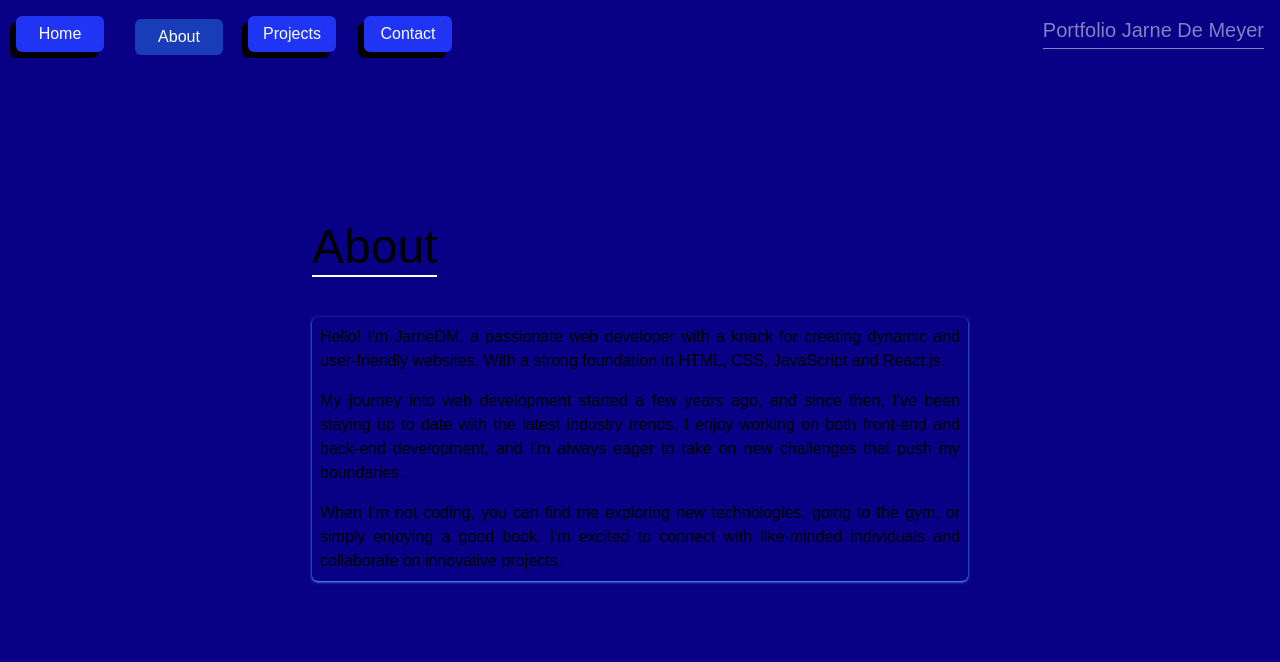
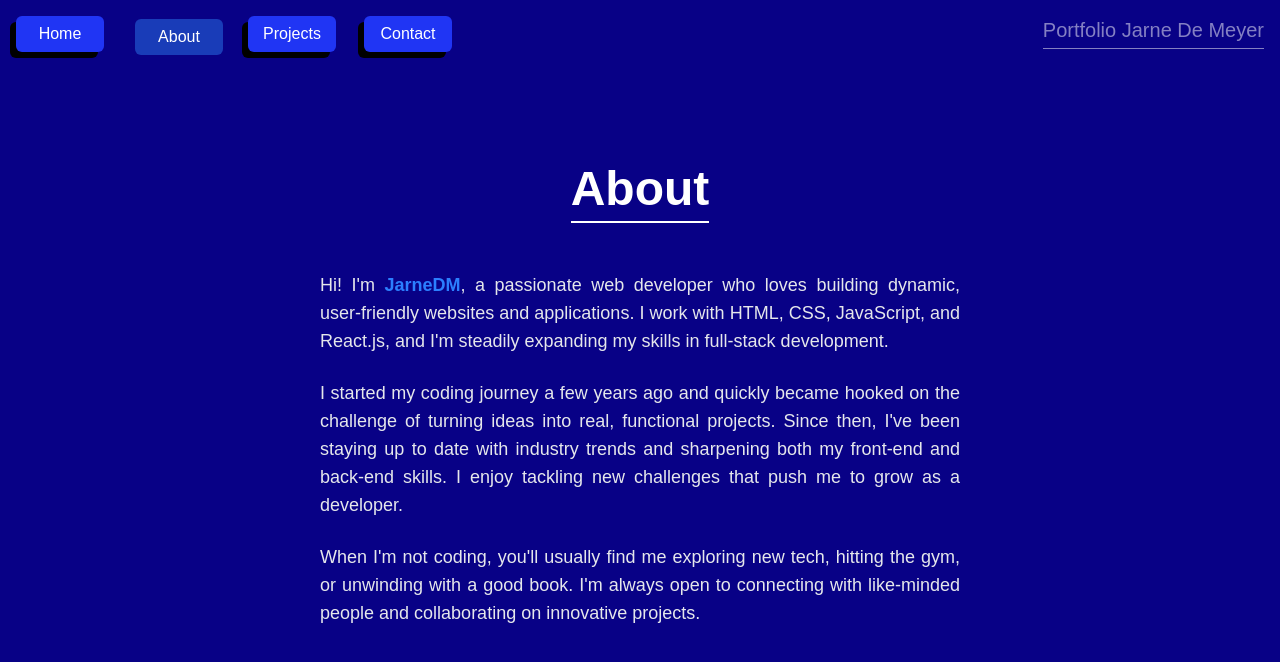
Before and after one commit to JarneDM/Portfolio, a React (Vite) app: page /about in a window 1280 px wide. Shown: the top 662 px of the page. Built offline with nearby package versions, Linux system fonts and the light colour scheme; a web font is replaced by a local one.

Commit message:
working on about page, added motion when visiting the page

```diff
--- a/package.json
+++ b/package.json
@@ -11,6 +11,7 @@
   },
   "dependencies": {
     "@tailwindcss/vite": "^4.1.13",
+    "framer-motion": "^12.23.22",
     "react": "^19.1.1",
     "react-dom": "^19.1.1",
     "react-router-dom": "^7.9.1",
--- a/src/components/About.jsx
+++ b/src/components/About.jsx
@@ -1,20 +1,36 @@
 import { useLocation } from "react-router-dom";
+import { motion } from "framer-motion";
 import filesData from "../data/files.json";
 
 function About() {
   const location = useLocation();
   const content = filesData.find((file) => file.route === location.pathname);
 
-  if (!content) return <h1>Not found</h1>;
+  if (!content) return <h1 className="text-white text-center mt-20 text-3xl">Not found</h1>;
 
   return (
-    <div className="p-10 space-y-4 min-w-[20rem]">
-      <h1 className="text-5xl mb-10 border-b-[2px] border-b-white py-1 w-min">{content.title}</h1>
-      <div className="shadow-sm shadow-blue-400 space-y-4 rounded-md p-2 w-min min-w-[20rem] text-justify">
-        {content.description.map((description, idx) => (
-          <p className="lg:w-[40rem] md:w-[30rem] sm:w-[20rem]" key={idx}>
-            {description}
-          </p>
+    <div className="p-10 space-y-8 min-w-[20rem] text-white flex flex-col items-center">
+      <motion.h1
+        className="text-5xl font-bold mb-8 border-b-2 border-white py-2 w-min text-center"
+        initial={{ opacity: 0, y: -20 }}
+        animate={{ opacity: 1, y: 0 }}
+        transition={{ duration: 0.8 }}
+      >
+        {content.title}
+      </motion.h1>
+
+      <div className="space-y-6 rounded-md p-4 w-full max-w-4xl text-justify">
+        {content.description.map((paragraph, idx) => (
+          <motion.p
+            key={idx}
+            className="text-lg text-gray-200 lg:w-[40rem] md:w-[30rem] sm:w-[20rem] mx-auto"
+            initial={{ opacity: 0, y: 10 }}
+            animate={{ opacity: 1, y: 0 }}
+            transition={{ delay: 0.3 * idx, duration: 0.8 }}
+            dangerouslySetInnerHTML={{
+              __html: paragraph.replace(/JarneDM/g, '<span class="text-blue-500 font-bold">JarneDM</span>'),
+            }}
+          />
         ))}
       </div>
     </div>
--- a/src/components/Home.jsx
+++ b/src/components/Home.jsx
@@ -1,22 +1,30 @@
 import React from "react";
-// import fileIcon from "../assets/file.png";
-import NavBar from "./NavBar";
-// import filesData from "../data/files.json";
-import { Link } from "react-router-dom";
+import { motion } from "framer-motion";
 
 function Home() {
   return (
-    <div className="grid justify-center items-center text-white text-center">
-      <div className="space-y-10">
-        <div>
-          <h1 className="text-5xl">Hi,</h1>
-          <p className="text-3xl">I'm Jarne</p>
-        </div>
-        <h2 className="text-2xl">Full-Stack Developer</h2>
+    <div className="grid justify-center items-center text-white text-center min-h-screen px-6">
+      <div className="space-y-8">
+        <motion.div initial={{ opacity: 0, y: -20 }} animate={{ opacity: 1, y: 0 }} transition={{ duration: 0.8 }}>
+          <h1 className="text-5xl mb-2">Hi,</h1>
+          <p className="text-3xl">
+            I'm <span className="text-blue-500 font-bold">Jarne</span>
+          </p>
+        </motion.div>
 
-        <p className="lg:w-[30rem] md:w-[25rem] sm:w-[20rem] text-xl">
-          I like to create dynamic and user-friendly websites. With a strong foundation in HTML, CSS, JavaScript and React.js.
-        </p>
+        <motion.h2 className="text-2xl" initial={{ opacity: 0 }} animate={{ opacity: 1 }} transition={{ delay: 0.5, duration: 0.8 }}>
+          Full-Stack Developer
+        </motion.h2>
+
+        <motion.p
+          className="lg:w-[30rem] md:w-[25rem] sm:w-[20rem] mx-auto text-xl"
+          initial={{ opacity: 0 }}
+          animate={{ opacity: 1 }}
+          transition={{ delay: 1, duration: 0.8 }}
+        >
+          I love creating dynamic and user-friendly websites, with a strong foundation in{" "}
+          <span className="font-semibold">HTML, CSS, JavaScript</span> and <span className="font-semibold">React.js</span>.
+        </motion.p>
       </div>
     </div>
   );
--- a/src/data/files.json
+++ b/src/data/files.json
@@ -3,9 +3,9 @@
     "id": "1",
     "title": "About",
     "description": [
-      "Hello! I'm JarneDM, a passionate web developer with a knack for creating dynamic and user-friendly websites. With a strong foundation in HTML, CSS, JavaScript and React.js.",
-      "My journey into web development started a few years ago, and since then, I've been staying up to date with the latest industry trends. I enjoy working on both front-end and back-end development, and I'm always eager to take on new challenges that push my boundaries.",
-      "When I'm not coding, you can find me exploring new technologies, going to the gym, or simply enjoying a good book. I'm excited to connect with like-minded individuals and collaborate on innovative projects."
+      "Hi! I'm JarneDM, a passionate web developer who loves building dynamic, user-friendly websites and applications. I work with HTML, CSS, JavaScript, and React.js, and I'm steadily expanding my skills in full-stack development.",
+      "I started my coding journey a few years ago and quickly became hooked on the challenge of turning ideas into real, functional projects. Since then, I've been staying up to date with industry trends and sharpening both my front-end and back-end skills. I enjoy tackling new challenges that push me to grow as a developer.",
+      "When I'm not coding, you'll usually find me exploring new tech, hitting the gym, or unwinding with a good book. I'm always open to connecting with like-minded people and collaborating on innovative projects."
     ],
     "image": "../assets/file.png",
     "route": "/about"
```
Also changed, not shown: 1 other file (tests, documents, lock files or other folders).
